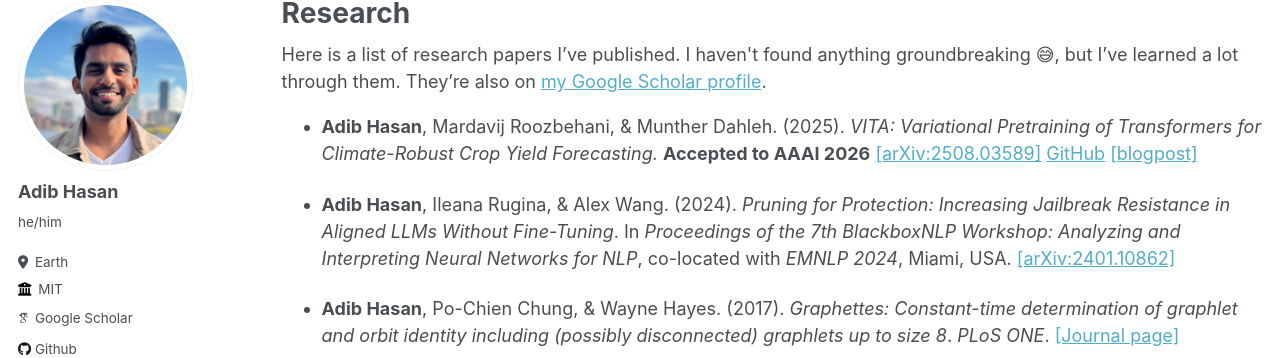
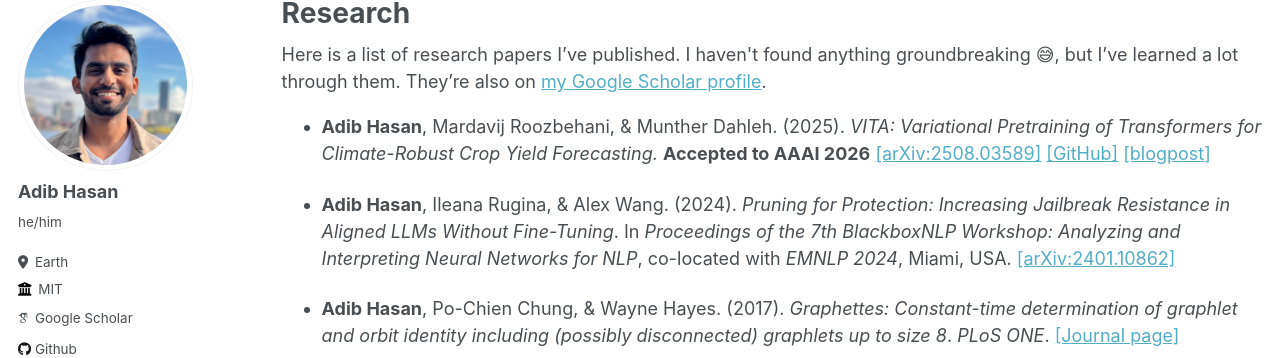
Before and after one commit to Neehan/neehan.github.io, a Jekyll site: the page built from _pages/research.md, in a window 1280 px wide. Shown: the part 119-477 px from the top of the page. Built offline with Jekyll 4.4.1, drawn with Linux system fonts in a browser that asks for light colours; some web fonts are replaced.

Commit message:
fixed proof

```diff
--- a/_pages/research.md
+++ b/_pages/research.md
@@ -9,7 +9,7 @@ author_profile: true
   <div class="wordwrap">Here is a list of research papers I’ve published. I haven't found anything groundbreaking 😅, but I’ve learned a lot through them. They’re also on <a href="{{site.author.googlescholar}}">my Google Scholar profile</a>.</div>
 {% endif %}
 
-* **Adib Hasan**, Mardavij Roozbehani, & Munther Dahleh. (2025). *VITA: Variational Pretraining of Transformers for Climate-Robust Crop Yield Forecasting.* **Accepted to AAAI 2026** [[arXiv:2508.03589]](https://arxiv.org/abs/2508.03589) [GitHub](https://github.com/Neehan/VITA) [[blogpost]](/blog/vita/)
+* **Adib Hasan**, Mardavij Roozbehani, & Munther Dahleh. (2025). *VITA: Variational Pretraining of Transformers for Climate-Robust Crop Yield Forecasting.* **Accepted to AAAI 2026** [[arXiv:2508.03589]](https://arxiv.org/abs/2508.03589) [[GitHub]](https://github.com/Neehan/VITA) [[blogpost]](/blog/vita/)
 
 
 * **Adib Hasan**, Ileana Rugina, & Alex Wang. (2024). *Pruning for Protection: Increasing Jailbreak Resistance in Aligned LLMs Without Fine-Tuning*. In *Proceedings of the 7th BlackboxNLP Workshop: Analyzing and Interpreting Neural Networks for NLP*, co-located with *EMNLP 2024*, Miami, USA. [[arXiv:2401.10862]](https://arxiv.org/abs/2401.10862)
```
